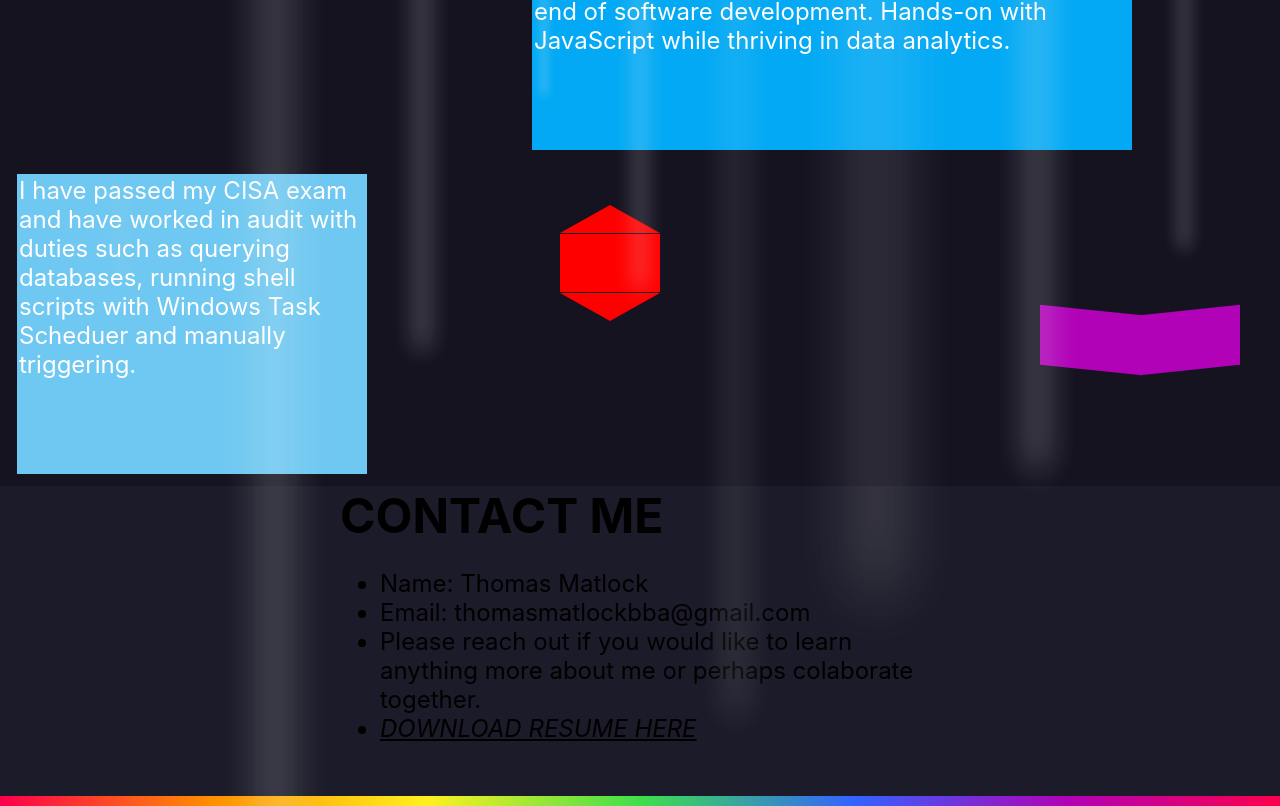
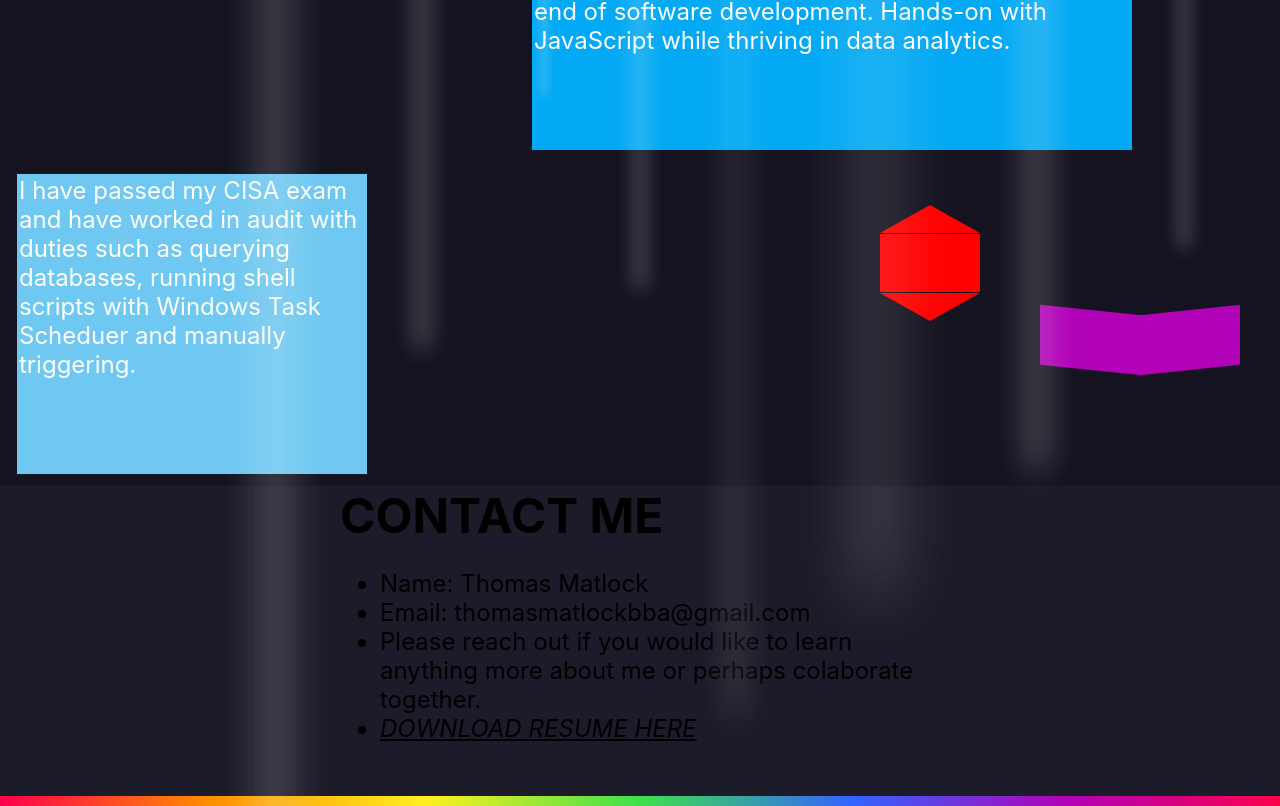
Before and after one commit to zep1994/thomas-matlock, a Next.js app in the folder frontend/: page / in a window 1280 px wide. Shown: the part 2914-3720 px from the top of the page. Built offline with nearby package versions, Linux system fonts and the light colour scheme.

Commit message:
update hex

```diff
--- a/frontend/styles/Home.module.css
+++ b/frontend/styles/Home.module.css
@@ -941,7 +941,7 @@
   height: 57.735px;
   background: red;
   position: relative;
-  left: 35rem;
+  left: 55rem;
 }
 .hexagon::before {
   content: "";
```
